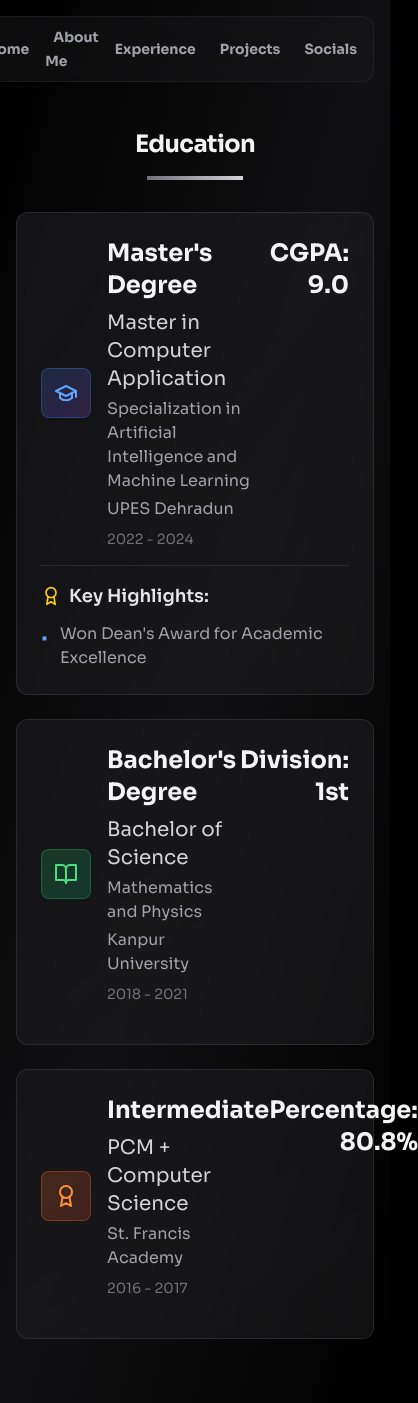
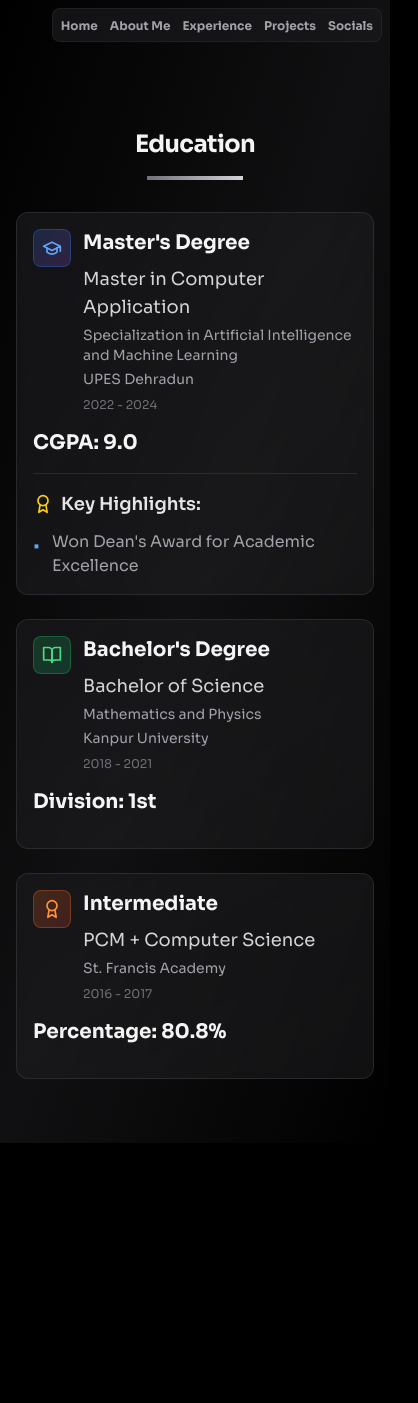
Before and after one commit to 009os/PORTFOLIO, a Next.js app: page /education in a window 390 px wide. Shown: the whole page, 418 px wide, since content can reach past the window. After the commit the page ends 1143 px from the top, so only its background shows below. Built offline with nearby package versions, Linux system fonts and the light colour scheme; no server answers; what tailwindcss-debug-screens would draw is missing.

Commit message:
mobile fix

```diff
--- a/app/components/nav.tsx
+++ b/app/components/nav.tsx
@@ -22,19 +22,19 @@ export const Navigation: React.FC = () => {
 	return (
 		<header ref={ref}>
 			<div
-				className={`fixed top-4 right-4 md:top-8 md:right-8 z-50 bg-zinc-900/50 backdrop-blur-xl rounded-xl p-2 md:p-3 border border-zinc-700/30 transition-all duration-500 ${
+				className={`fixed top-2 right-2 md:top-8 md:right-8 z-50 bg-zinc-900/80 backdrop-blur-xl rounded-lg md:rounded-xl p-1 md:p-3 border border-zinc-700/30 transition-all duration-500 ${
 					isIntersecting
 						? "opacity-100"
 						: "opacity-100"
 				}`}
 			>
 				<nav>
-					<ul className="flex items-center gap-2 md:gap-6 font-sans">
+					<ul className="flex items-center gap-1 md:gap-6 font-sans flex-wrap">
 						{pathname !== "/" && (
 							<li>
 								<Link
 									href="/"
-									className="text-sm md:text-lg font-bold duration-500 text-zinc-400 hover:text-zinc-100 hover:scale-110 transition-all transform hover:shadow-lg hover:shadow-zinc-500/20 px-2 md:px-4 py-1 md:py-2 rounded-lg hover:bg-zinc-800/30"
+									className="text-xs md:text-lg font-bold duration-500 text-zinc-400 hover:text-zinc-100 hover:scale-105 transition-all transform hover:shadow-lg hover:shadow-zinc-500/20 px-1 md:px-4 py-1 md:py-2 rounded-md md:rounded-lg hover:bg-zinc-800/30 whitespace-nowrap"
 								>
 									Home
 								</Link>
@@ -44,7 +44,7 @@ export const Navigation: React.FC = () => {
 							<li>
 								<Link
 									href="/introductions"
-									className="text-sm md:text-lg font-bold duration-500 text-zinc-400 hover:text-zinc-100 hover:scale-110 transition-all transform hover:shadow-lg hover:shadow-zinc-500/20 px-2 md:px-4 py-1 md:py-2 rounded-lg hover:bg-zinc-800/30"
+									className="text-xs md:text-lg font-bold duration-500 text-zinc-400 hover:text-zinc-100 hover:scale-105 transition-all transform hover:shadow-lg hover:shadow-zinc-500/20 px-1 md:px-4 py-1 md:py-2 rounded-md md:rounded-lg hover:bg-zinc-800/30 whitespace-nowrap"
 								>
 									About Me
 								</Link>
@@ -54,7 +54,7 @@ export const Navigation: React.FC = () => {
 							<li>
 								<Link
 									href="/work-experience"
-									className="text-sm md:text-lg font-bold duration-500 text-zinc-400 hover:text-zinc-100 hover:scale-110 transition-all transform hover:shadow-lg hover:shadow-zinc-500/20 px-2 md:px-4 py-1 md:py-2 rounded-lg hover:bg-zinc-800/30"
+									className="text-xs md:text-lg font-bold duration-500 text-zinc-400 hover:text-zinc-100 hover:scale-105 transition-all transform hover:shadow-lg hover:shadow-zinc-500/20 px-1 md:px-4 py-1 md:py-2 rounded-md md:rounded-lg hover:bg-zinc-800/30 whitespace-nowrap"
 								>
 									Experience
 								</Link>
@@ -64,7 +64,7 @@ export const Navigation: React.FC = () => {
 							<li>
 								<Link
 									href="/projects"
-									className="text-sm md:text-lg font-bold duration-500 text-zinc-400 hover:text-zinc-100 hover:scale-110 transition-all transform hover:shadow-lg hover:shadow-zinc-500/20 px-2 md:px-4 py-1 md:py-2 rounded-lg hover:bg-zinc-800/30"
+									className="text-xs md:text-lg font-bold duration-500 text-zinc-400 hover:text-zinc-100 hover:scale-105 transition-all transform hover:shadow-lg hover:shadow-zinc-500/20 px-1 md:px-4 py-1 md:py-2 rounded-md md:rounded-lg hover:bg-zinc-800/30 whitespace-nowrap"
 								>
 									Projects
 								</Link>
@@ -74,7 +74,7 @@ export const Navigation: React.FC = () => {
 							<li>
 								<Link
 									href="/education"
-									className="text-sm md:text-lg font-bold duration-500 text-zinc-400 hover:text-zinc-100 hover:scale-110 transition-all transform hover:shadow-lg hover:shadow-zinc-500/20 px-2 md:px-4 py-1 md:py-2 rounded-lg hover:bg-zinc-800/30"
+									className="text-xs md:text-lg font-bold duration-500 text-zinc-400 hover:text-zinc-100 hover:scale-105 transition-all transform hover:shadow-lg hover:shadow-zinc-500/20 px-1 md:px-4 py-1 md:py-2 rounded-md md:rounded-lg hover:bg-zinc-800/30 whitespace-nowrap"
 								>
 									Education
 								</Link>
@@ -84,7 +84,7 @@ export const Navigation: React.FC = () => {
 							<li>
 								<Link
 									href="/contact"
-									className="text-sm md:text-lg font-bold duration-500 text-zinc-400 hover:text-zinc-100 hover:scale-110 transition-all transform hover:shadow-lg hover:shadow-zinc-500/20 px-2 md:px-4 py-1 md:py-2 rounded-lg hover:bg-zinc-800/30"
+									className="text-xs md:text-lg font-bold duration-500 text-zinc-400 hover:text-zinc-100 hover:scale-105 transition-all transform hover:shadow-lg hover:shadow-zinc-500/20 px-1 md:px-4 py-1 md:py-2 rounded-md md:rounded-lg hover:bg-zinc-800/30 whitespace-nowrap"
 								>
 									Socials
 								</Link>
--- a/app/education/page.tsx
+++ b/app/education/page.tsx
@@ -18,37 +18,36 @@ export default function Education() {
 				<div className="space-y-6 md:space-y-8">
 						{/* Master's Degree Section */}
 						<div
-							className="group bg-gradient-to-br from-zinc-900/80 to-zinc-800/40 backdrop-blur-sm border border-zinc-700/50 rounded-xl p-6 hover:border-zinc-600/70 hover:shadow-2xl hover:shadow-zinc-500/10 transition-all duration-500 transform hover:scale-[1.02] animate-slide-up"
+							className="group bg-gradient-to-br from-zinc-900/80 to-zinc-800/40 backdrop-blur-sm border border-zinc-700/50 rounded-xl p-4 md:p-6 hover:border-zinc-600/70 hover:shadow-2xl hover:shadow-zinc-500/10 transition-all duration-500 transform hover:scale-[1.02] animate-slide-up"
 							style={{ animationDelay: '0.1s' }}
 						>
-							<div className="flex items-start justify-between mb-4">
-								<div className="flex items-center gap-4">
-									<div className="p-3 bg-gradient-to-br from-blue-500/20 to-purple-500/20 rounded-lg border border-blue-500/30 group-hover:scale-110 transition-transform duration-300">
-										<GraduationCap className="w-6 h-6 text-blue-400" />
+							<div className="flex flex-col md:flex-row md:items-start md:justify-between mb-4 gap-4">
+								<div className="flex items-start gap-3 md:gap-4">
+									<div className="p-2 md:p-3 bg-gradient-to-br from-blue-500/20 to-purple-500/20 rounded-lg border border-blue-500/30 group-hover:scale-110 transition-transform duration-300 flex-shrink-0">
+										<GraduationCap className="w-5 h-5 md:w-6 md:h-6 text-blue-400" />
 									</div>
-									<div>
-										<h2 className="text-2xl font-bold text-zinc-100 mb-2 group-hover:text-blue-300 transition-colors duration-300">
+									<div className="flex-1 min-w-0">
+										<h2 className="text-xl md:text-2xl font-bold text-zinc-100 mb-2 group-hover:text-blue-300 transition-colors duration-300">
 											Master's Degree
 										</h2>
-										<h3 className="text-xl text-zinc-300 mb-1">
+										<h3 className="text-lg md:text-xl text-zinc-300 mb-1">
 											Master in Computer Application
 										</h3>
-										<p className="text-zinc-400 mb-1">
+										<p className="text-sm md:text-base text-zinc-400 mb-1">
 											Specialization in Artificial Intelligence and Machine Learning
 										</p>
-										<p className="text-zinc-400 mb-2">
+										<p className="text-sm md:text-base text-zinc-400 mb-2">
 											UPES Dehradun
 										</p>
-										<p className="text-zinc-500 text-sm">
+										<p className="text-xs md:text-sm text-zinc-500">
 											2022 - 2024
 										</p>
 									</div>
 								</div>
-								<div className="text-right">
-									<div className="text-2xl font-bold text-zinc-100 group-hover:text-blue-300 transition-colors duration-300">
+								<div className="text-left md:text-right">
+									<div className="text-xl md:text-2xl font-bold text-zinc-100 group-hover:text-blue-300 transition-colors duration-300">
 										CGPA: 9.0
 									</div>
-
 								</div>
 							</div>
 							<div className="pt-4 border-t border-zinc-700/50">
@@ -67,75 +66,71 @@ export default function Education() {
 
 						{/* Bachelor's Degree Section */}
 						<div
-							className="group bg-gradient-to-br from-zinc-900/80 to-zinc-800/40 backdrop-blur-sm border border-zinc-700/50 rounded-xl p-6 hover:border-zinc-600/70 hover:shadow-2xl hover:shadow-zinc-500/10 transition-all duration-500 transform hover:scale-[1.02] animate-slide-up"
+							className="group bg-gradient-to-br from-zinc-900/80 to-zinc-800/40 backdrop-blur-sm border border-zinc-700/50 rounded-xl p-4 md:p-6 hover:border-zinc-600/70 hover:shadow-2xl hover:shadow-zinc-500/10 transition-all duration-500 transform hover:scale-[1.02] animate-slide-up"
 							style={{ animationDelay: '0.2s' }}
 						>
-							<div className="flex items-start justify-between mb-4">
-								<div className="flex items-center gap-4">
-									<div className="p-3 bg-gradient-to-br from-green-500/20 to-emerald-500/20 rounded-lg border border-green-500/30 group-hover:scale-110 transition-transform duration-300">
-										<BookOpen className="w-6 h-6 text-green-400" />
+							<div className="flex flex-col md:flex-row md:items-start md:justify-between mb-4 gap-4">
+								<div className="flex items-start gap-3 md:gap-4">
+									<div className="p-2 md:p-3 bg-gradient-to-br from-green-500/20 to-emerald-500/20 rounded-lg border border-green-500/30 group-hover:scale-110 transition-transform duration-300 flex-shrink-0">
+										<BookOpen className="w-5 h-5 md:w-6 md:h-6 text-green-400" />
 									</div>
-									<div>
-										<h2 className="text-2xl font-bold text-zinc-100 mb-2 group-hover:text-green-300 transition-colors duration-300">
+									<div className="flex-1 min-w-0">
+										<h2 className="text-xl md:text-2xl font-bold text-zinc-100 mb-2 group-hover:text-green-300 transition-colors duration-300">
 											Bachelor's Degree
 										</h2>
-										<h3 className="text-xl text-zinc-300 mb-1">
+										<h3 className="text-lg md:text-xl text-zinc-300 mb-1">
 											Bachelor of Science
 										</h3>
-										<p className="text-zinc-400 mb-1">
+										<p className="text-sm md:text-base text-zinc-400 mb-1">
 											Mathematics and Physics
 										</p>
-										<p className="text-zinc-400 mb-2">
+										<p className="text-sm md:text-base text-zinc-400 mb-2">
 											Kanpur University
 										</p>
-										<p className="text-zinc-500 text-sm">
+										<p className="text-xs md:text-sm text-zinc-500">
 											2018 - 2021
 										</p>
 									</div>
 								</div>
-								<div className="text-right">
-									<div className="text-2xl font-bold text-zinc-100 group-hover:text-green-300 transition-colors duration-300">
+								<div className="text-left md:text-right">
+									<div className="text-xl md:text-2xl font-bold text-zinc-100 group-hover:text-green-300 transition-colors duration-300">
 										Division: 1st
 									</div>
-
 								</div>
 							</div>
-
 						</div>
 
 						{/* Intermediate Section */}
 						<div
-							className="group bg-gradient-to-br from-zinc-900/80 to-zinc-800/40 backdrop-blur-sm border border-zinc-700/50 rounded-xl p-6 hover:border-zinc-600/70 hover:shadow-2xl hover:shadow-zinc-500/10 transition-all duration-500 transform hover:scale-[1.02] animate-slide-up"
+							className="group bg-gradient-to-br from-zinc-900/80 to-zinc-800/40 backdrop-blur-sm border border-zinc-700/50 rounded-xl p-4 md:p-6 hover:border-zinc-600/70 hover:shadow-2xl hover:shadow-zinc-500/10 transition-all duration-500 transform hover:scale-[1.02] animate-slide-up"
 							style={{ animationDelay: '0.3s' }}
 						>
-							<div className="flex items-start justify-between mb-4">
-								<div className="flex items-center gap-4">
-									<div className="p-3 bg-gradient-to-br from-orange-500/20 to-red-500/20 rounded-lg border border-orange-500/30 group-hover:scale-110 transition-transform duration-300">
-										<Award className="w-6 h-6 text-orange-400" />
+							<div className="flex flex-col md:flex-row md:items-start md:justify-between mb-4 gap-4">
+								<div className="flex items-start gap-3 md:gap-4">
+									<div className="p-2 md:p-3 bg-gradient-to-br from-orange-500/20 to-red-500/20 rounded-lg border border-orange-500/30 group-hover:scale-110 transition-transform duration-300 flex-shrink-0">
+										<Award className="w-5 h-5 md:w-6 md:h-6 text-orange-400" />
 									</div>
-									<div>
-										<h2 className="text-2xl font-bold text-zinc-100 mb-2 group-hover:text-orange-300 transition-colors duration-300">
+									<div className="flex-1 min-w-0">
+										<h2 className="text-xl md:text-2xl font-bold text-zinc-100 mb-2 group-hover:text-orange-300 transition-colors duration-300">
 											Intermediate
 										</h2>
-										<h3 className="text-xl text-zinc-300 mb-1">
+										<h3 className="text-lg md:text-xl text-zinc-300 mb-1">
 											PCM + Computer Science
 										</h3>
-										<p className="text-zinc-400 mb-2">
+										<p className="text-sm md:text-base text-zinc-400 mb-2">
 											St. Francis Academy
 										</p>
-										<p className="text-zinc-500 text-sm">
+										<p className="text-xs md:text-sm text-zinc-500">
 											2016 - 2017
 										</p>
 									</div>
 								</div>
-								<div className="text-right">
-									<div className="text-2xl font-bold text-zinc-100 group-hover:text-orange-300 transition-colors duration-300">
+								<div className="text-left md:text-right">
+									<div className="text-xl md:text-2xl font-bold text-zinc-100 group-hover:text-orange-300 transition-colors duration-300">
 										Percentage: 80.8%
 									</div>
-
 								</div>
 							</div>
-
 						</div>
 					</div>
 			</div>
```
